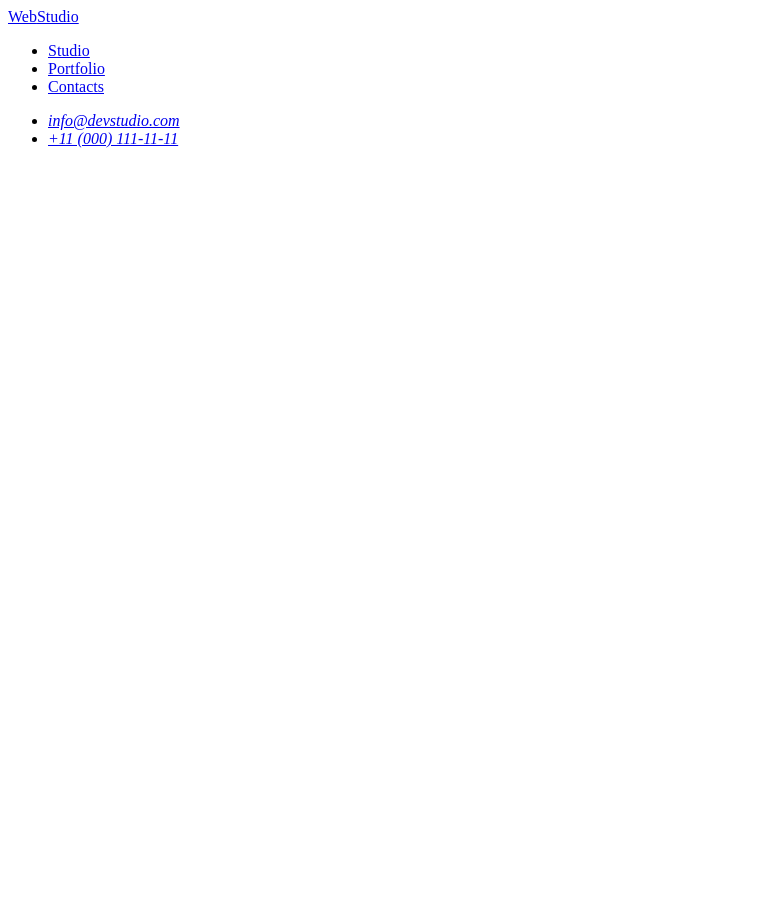
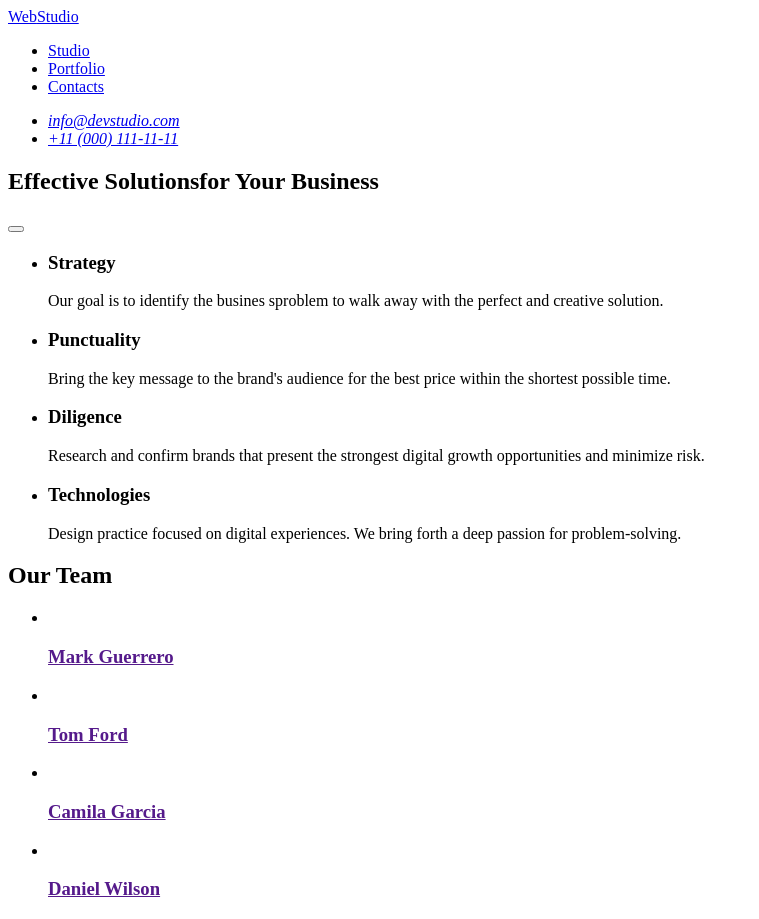
Before and after one commit to Mykhailo-Sizov/goit-markup-hw-01, a plain HTML site: page index.html in a window 1280 px wide. Shown: the whole page, without its empty margins (0-759 px from the left). Before the commit the page ends 800 px from the top, so only its background shows below. Drawn offline with Linux system fonts and the light colour scheme.

Commit message:
keep working

```diff
--- a/index.html
+++ b/index.html
@@ -6,6 +6,7 @@
     <title>Webstudio</title>
 </head>
 <body>
+    <!-- HEDER -->
     <header>
         <nav>
             <a href="index.html">
@@ -23,6 +24,7 @@
                 </li>
             </ul>
         </nav>
+
         <address>
             <ul>
                 <li>
@@ -32,9 +34,74 @@
                     <a href="tel:+11000111-11-11">+11 (000) 111-11-11</a>
                 </li>
             </ul>
-
         </address>
     </header>
+           <!-- HERO -->
+    <main>
+        <section>
+            <h1>Effective Solutionsfor Your Business</h1>
+            <button type="button"></button>
+        </section>
+
+        <!-- First section after hero -->
+        <article>
+            <ul>
+                <li>
+                    <h3>Strategy</h3>
+                    <p>Our goal is to identify the busines sproblem to walk away with the perfect and creative solution.</p>
+                </li>
+                <li>
+                    <h3>Punctuality</h3>
+                    <p>Bring the key message to the brand's audience for the best price within the shortest possible time.</p>
+                </li>
+                <li>
+                    <h3>Diligence</h3>
+                    <p>Research and confirm brands that present the strongest digital growth opportunities and minimize risk.</p>
+                </li>
+                <li>
+                    <h3>Technologies</h3>
+                    <p>Design practice focused on digital experiences. We bring forth a deep passion for problem-solving.</p>
+                </li>
+                </ul>
+        </article>
+
+        <!-- section Our Team -->
+        <section>
+            <h2>Our Team</h2>
+            <ul>
+                <li>
+                    <a href="">
+                        <img src="" alt="">
+                        <h3>Mark Guerrero</h3>
+                        <p></p>
+                    </a>
+                </li>
+                <li>
+                    <a href="">
+                        <img src="" alt="">
+                        <h3>Tom Ford</h3>
+                        <p></p>
+                    </a>
+                </li>
+                <li>
+                    <a href="">
+                        <img src="" alt="">
+                        <h3>Camila Garcia</h3>
+                        <p></p>
+                   </a>
+                </li>
+                <li>
+                    <a href="">
+                        <img src="" alt="">
+                        <h3>Daniel Wilson</h3>
+                        <p></p>
+                    </a>
+                </li>
+            </ul>
+        </section>
+
+
+    </main>
 
 </body>
 </html>
```
